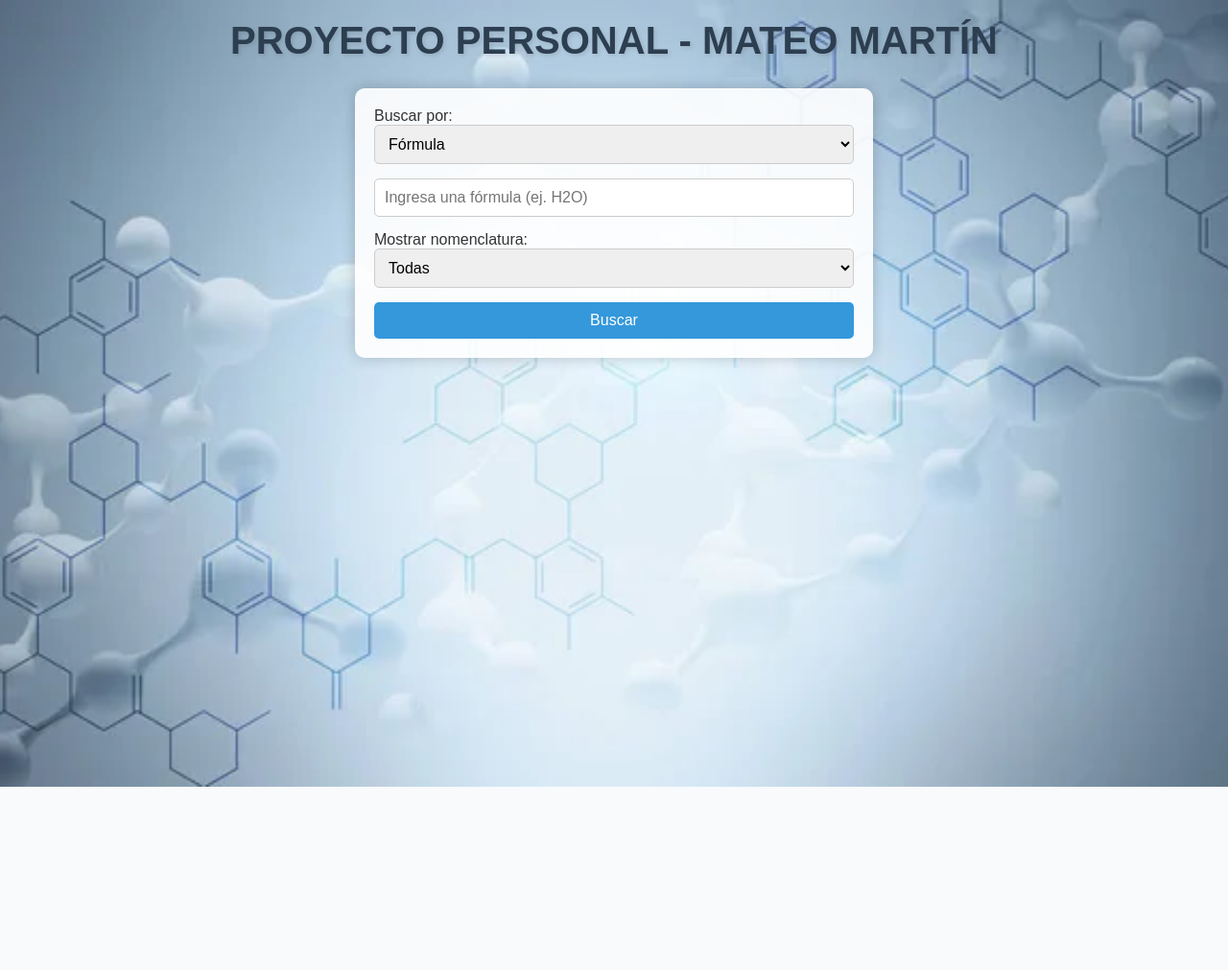
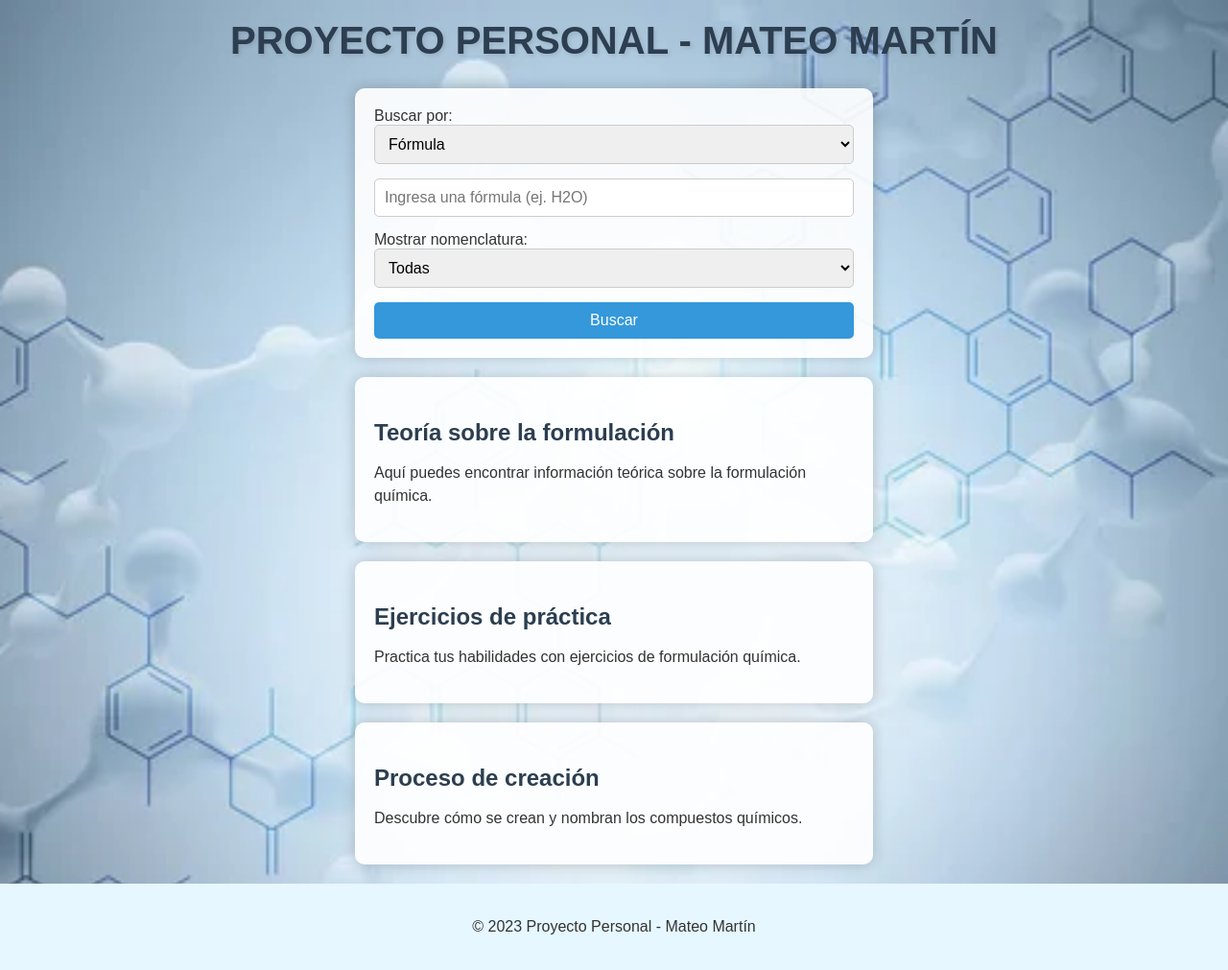
Before and after one commit to mlcganda/Prueba-1, a Flask app: page / in a window 1280 px wide. Shown: the whole page at 96% size. Before the commit the page ends 820 px from the top, so only its background shows below. Run offline with Flask 3, Linux system fonts and the light colour scheme.

Commit message:
Update index.html

```diff
--- a/templates/index.html
+++ b/templates/index.html
@@ -48,5 +48,26 @@
 
         <button type="submit">Buscar</button>
     </form>
+
+    <!-- Nuevos desplegables -->
+    <div class="desplegable">
+        <h3>Teoría sobre la formulación</h3>
+        <p>Aquí puedes encontrar información teórica sobre la formulación química.</p>
+    </div>
+
+    <div class="desplegable">
+        <h3>Ejercicios de práctica</h3>
+        <p>Practica tus habilidades con ejercicios de formulación química.</p>
+    </div>
+
+    <div class="desplegable">
+        <h3>Proceso de creación</h3>
+        <p>Descubre cómo se crean y nombran los compuestos químicos.</p>
+    </div>
+
+    <!-- Footer -->
+    <div class="footer">
+        <p>© 2023 Proyecto Personal - Mateo Martín</p>
+    </div>
 </body>
 </html>
```
